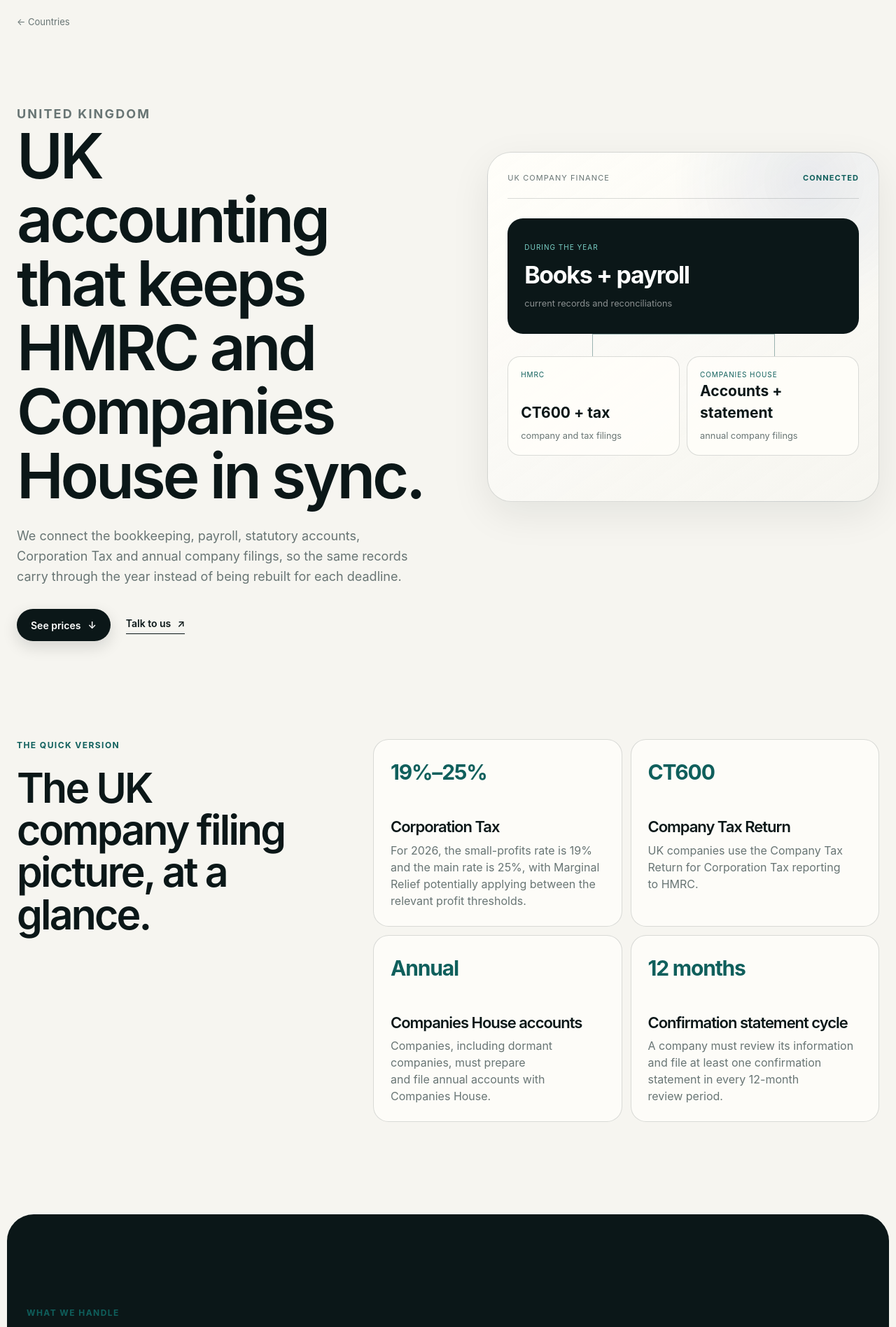
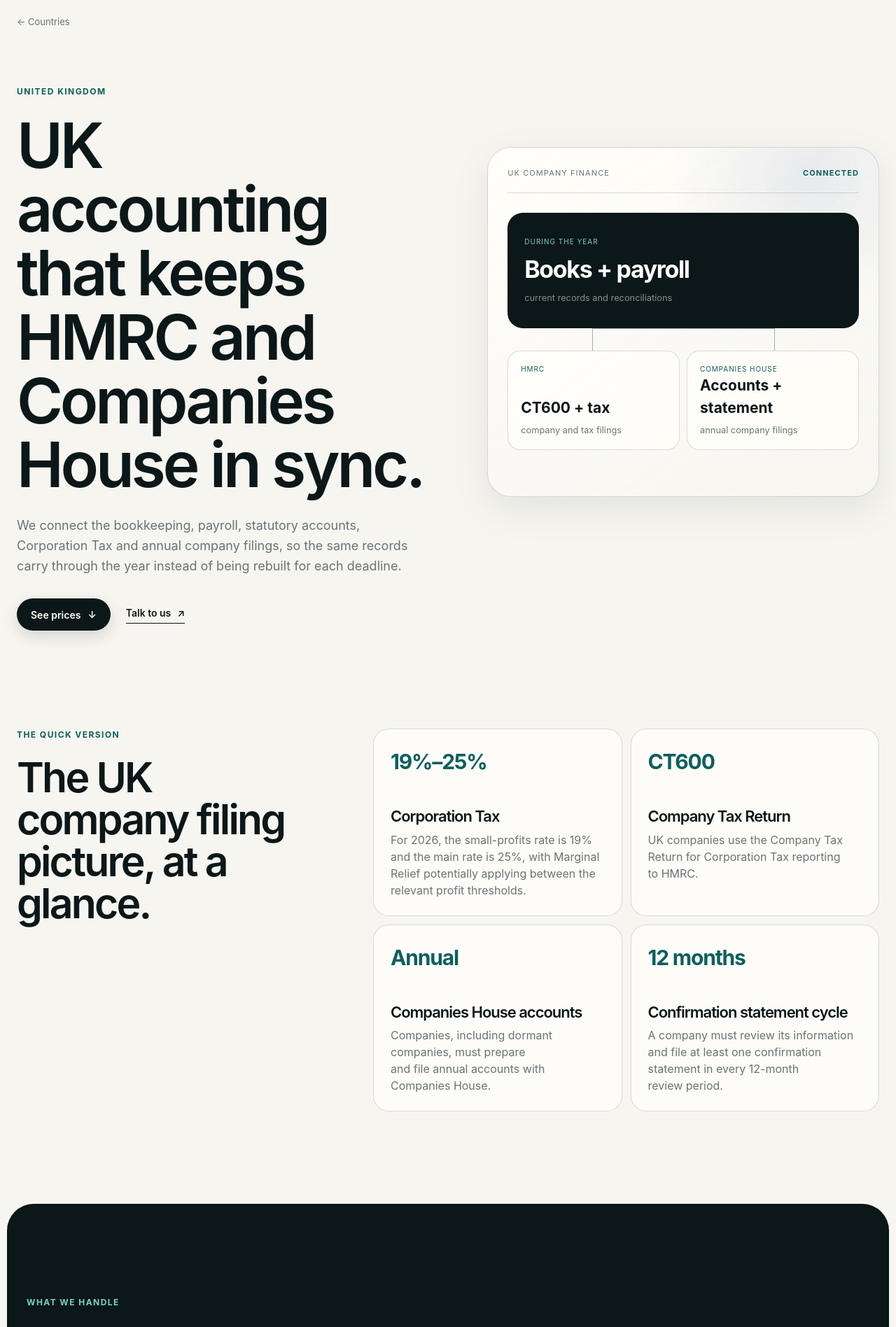
Before and after one commit to victoriashiel/Shiel-ltd, a Next.js app: page /countries/united-kingdom in a window 1280 px wide. Shown: the part 160-2056 px from the top of the page at 70% size. Built offline with nearby package versions, Linux system fonts and the light colour scheme; no server answers.

Commit message:
Harden country page global utility selectors

```diff
--- a/components/country-page-sections.module.css
+++ b/components/country-page-sections.module.css
@@ -7,7 +7,7 @@
   padding-bottom: 84px;
 }
 
-.heroCopy > p:not(.eyebrow) {
+.heroCopy > p:not(:global(.eyebrow)) {
   max-width: 720px;
   margin: 26px 0 0;
   color: var(--muted);
@@ -80,7 +80,7 @@
   max-width: 850px;
 }
 
-.serviceLead .eyebrow { color: #7bd1c7; }
+.serviceLead :global(.eyebrow) { color: #7bd1c7; }
 
 .serviceLead > p:last-child {
   max-width: 680px;
@@ -289,7 +289,7 @@
     padding-bottom: 64px;
   }
 
-  .heroCopy > p:not(.eyebrow) {
+  .heroCopy > p:not(:global(.eyebrow)) {
     font-size: 16px;
   }
 
@@ -314,7 +314,7 @@
   }
 
   .closingActions,
-  .closingActions .button {
+  .closingActions :global(.button) {
     width: 100%;
   }
 }
```
